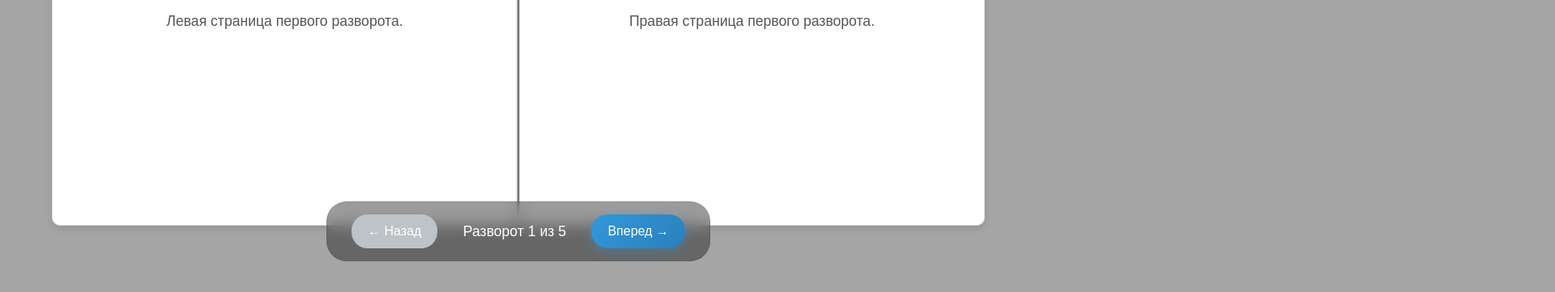
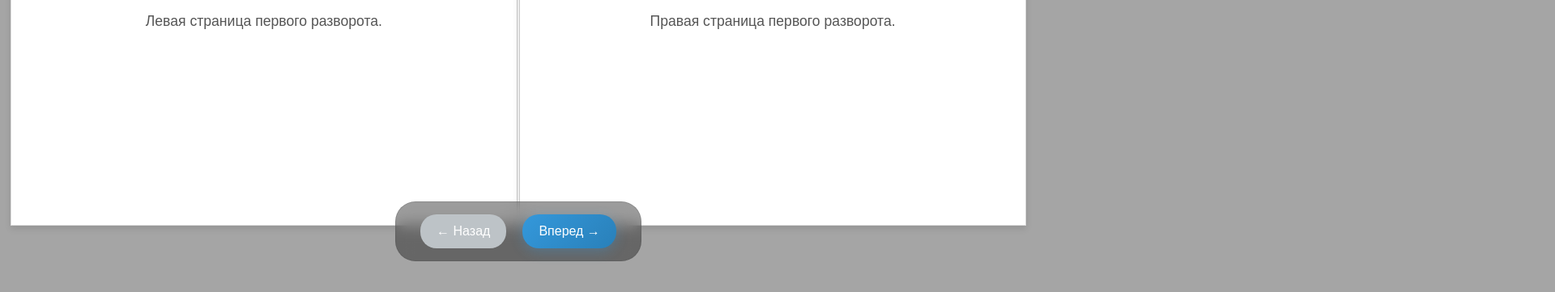
Before and after one commit to Front-Eugene/Book-site, a plain HTML site: page index.html in a window 1280 px wide. Shown: the part 399-760 px from the top of the page at 81% size, 1920 px wide, since content can reach past the window. Drawn offline with Linux system fonts and the light colour scheme.

Commit message:
new size

```diff
--- a/index.html
+++ b/index.html
@@ -9,7 +9,6 @@
 <body>
     <!-- Контейнер для книги -->
     <div class="book-container">
-
         <!-- Книга -->
         <div class="book" id="book">
             <div class="anim-page"></div>
@@ -109,7 +108,8 @@
     <!-- Кнопки навигации -->
     <div class="controls">
         <button id="prevBtn" class="btn">← Назад</button>
-        <span id="pageInfo" class="page-info">Разворот 1 из 4</span>
+        <!-- <span id="pageInfo" class="page-info">Разворот 1 из 4</span> -->
+
         <button id="nextBtn" class="btn">Вперед →</button>
     </div>
 
--- a/script.js
+++ b/script.js
@@ -2,7 +2,7 @@
 const spreads = document.querySelectorAll('.spread');
 const prevBtn = document.getElementById('prevBtn');
 const nextBtn = document.getElementById('nextBtn');
-const pageInfo = document.getElementById('pageInfo');
+// const pageInfo = document.getElementById('pageInfo');
 const animPage = document.querySelector('.anim-page');
 
 
@@ -11,7 +11,7 @@ const totalSpreads = spreads.length;
 let isAnimating = false;
 
 function updatePageInfo() {
-    pageInfo.textContent = `Разворот ${currentSpread} из ${totalSpreads}`;
+    // pageInfo.textContent = `Разворот ${currentSpread} из ${totalSpreads}`;
     prevBtn.disabled = currentSpread <= 1;
     nextBtn.disabled = currentSpread >= totalSpreads;
 }
@@ -63,12 +63,6 @@ function turnSpread(direction) {
 
 prevBtn.addEventListener('click', () => turnSpread('prev'));
 nextBtn.addEventListener('click', () => turnSpread('next'));
-
-nextBtn.addEventListener('click', () => {
-    playAnimationForward(() => {
-        turnSpread('next');
-    });
-});
 
 const book = document.getElementById('book');
 book.addEventListener('click', (event) => {
--- a/style.css
+++ b/style.css
@@ -31,7 +31,7 @@ body {
 
 /* Книга */
 .book {
-    width: 90vw;
+    width: 98vw;
     height: 600px;
     position: relative;
     transform-style: preserve-3d;
@@ -40,7 +40,7 @@ body {
 
 /* Разворот (2 страницы) */
 .spread {
-    width: 90vw;
+    width: 98vw;
     height: 600px;
     position: absolute;
     top: 0;
@@ -77,14 +77,14 @@ body {
 /* Левая страница */
 .left-page {
     border-right: 2px solid #ccc;
-    border-radius: 10px 0 0 10px;
+    /* border-radius: 10px 0 0 10px; */
 }
 
 
 /* Правая страница */
 .right-page {
     border-left: 2px solid #ccc;
-    border-radius: 0 10px 10px 0;
+    /* border-radius: 0 10px 10px 0; */
 }
 
 /* Контент страницы */
@@ -186,7 +186,7 @@ body {
 .anim-page {
     height: 100%;
     width: 2px;
-    background: #737373;
+    background: #ececec;
     position: absolute;
     top: 0;
     left: 50%;
@@ -208,7 +208,8 @@ body {
     66% {
         width: 2px;
         left: 50%;
-        transform: translateX(-50%); /* сужается до центра */
+        /* transform: translateX(-50%);  */
+        /* сужается до центра */
     }
     99% {
         width: 50%;
@@ -219,7 +220,7 @@ body {
     100% {
         height: 100%;
         width: 2px;
-        background: #737373;
+        background: #ececec;
         position: absolute;
         top: 0;
         left: 50%;
@@ -243,7 +244,8 @@ body {
     66% {
         width: 2px;
         left: 50%;
-        transform: translateX(-50%); /* сужается до центра */
+        /* transform: translateX(-50%);  */
+        /* сужается до центра */
     }
     99% {
         width: 50%;
@@ -253,7 +255,7 @@ body {
     100% {
         height: 100%;
         width: 2px;
-        background: #737373;
+        background: #ececec;
         position: absolute;
         top: 0;
         left: 50%;
```
